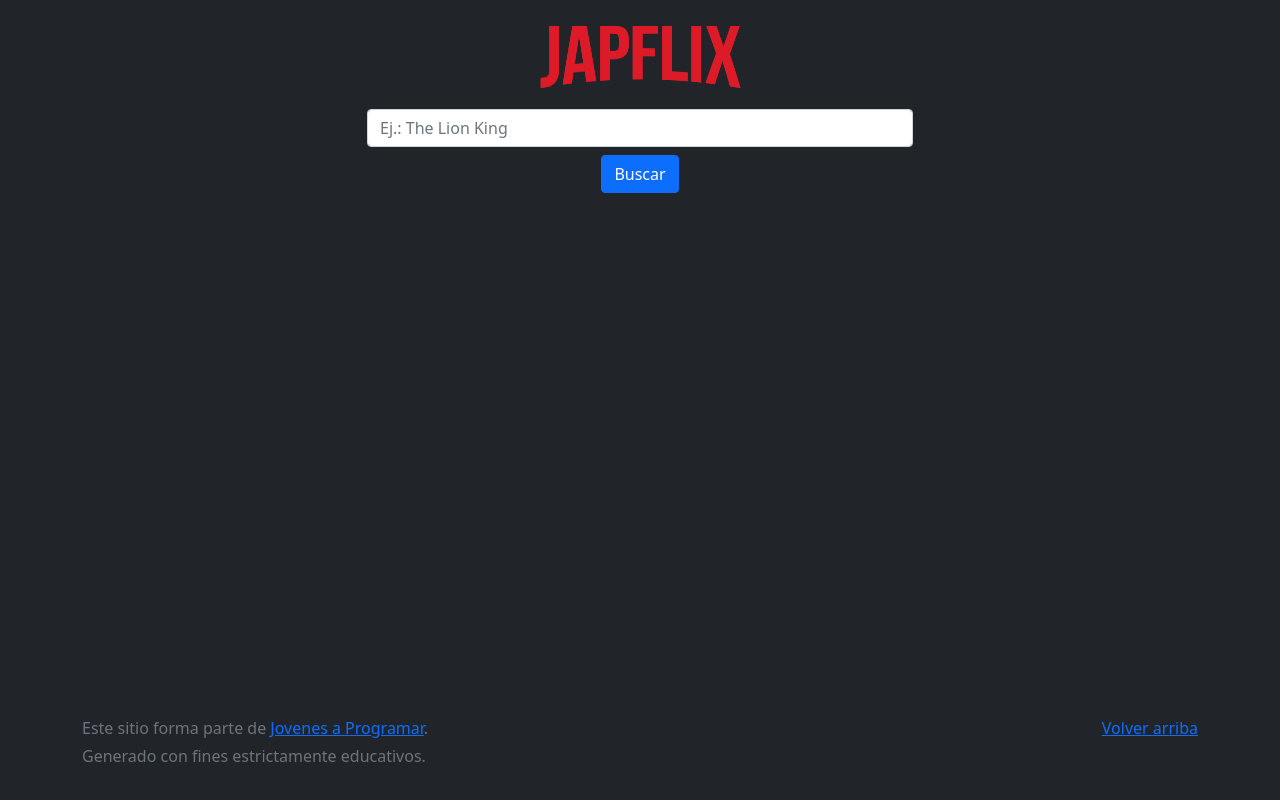
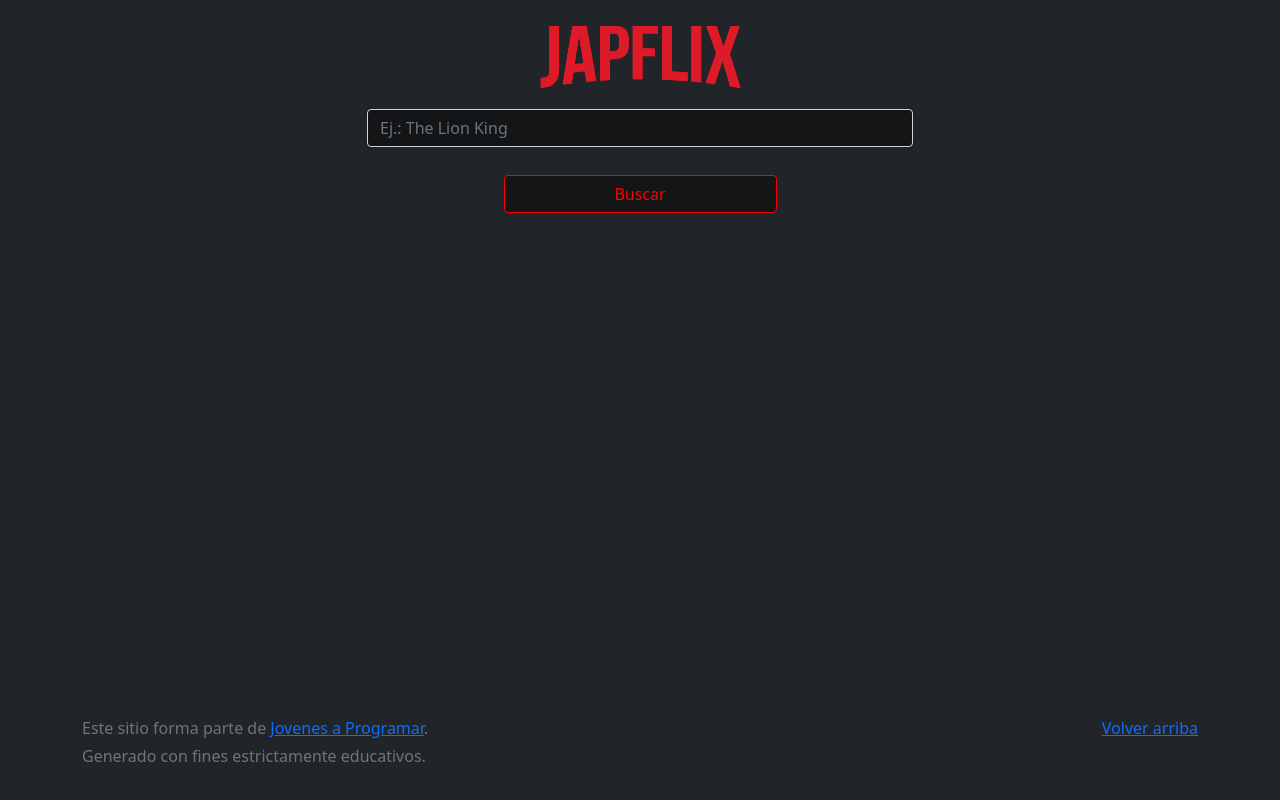
Before and after one commit to thaliaaris96/JapFlixGrup, a plain HTML site: page index.html in a window 1280 px wide. Drawn offline with Linux system fonts and the light colour scheme; no server answers.

Commit message:
actualización css

```diff
--- a/css/style.css
+++ b/css/style.css
@@ -27,7 +27,20 @@ main {
     height: fit-content;
 }
 
-#lista{
-    background-color: black;
+#lista {
+    background-color: #f5f5f5;
     color: black;
 }
+
+#inputBuscar {
+    background-color: rgba(0, 0, 0, 0.432);
+    color: white;
+    margin-bottom: 20px;
+}
+
+#btnBuscar {
+    background-color: rgba(0, 0, 0, 0.432);
+    border-color: red;
+    color: red;
+    width: 50%;
+}
```
